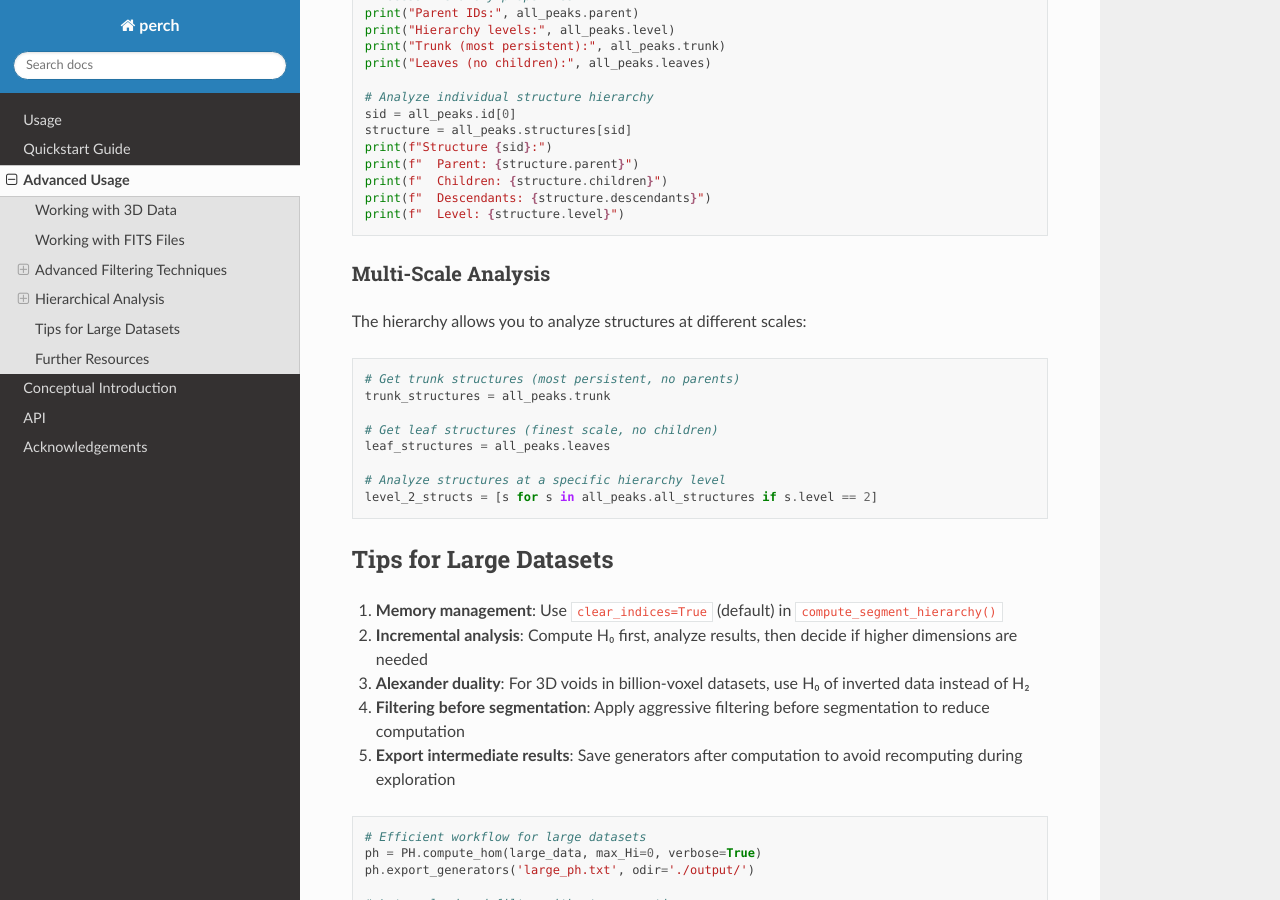
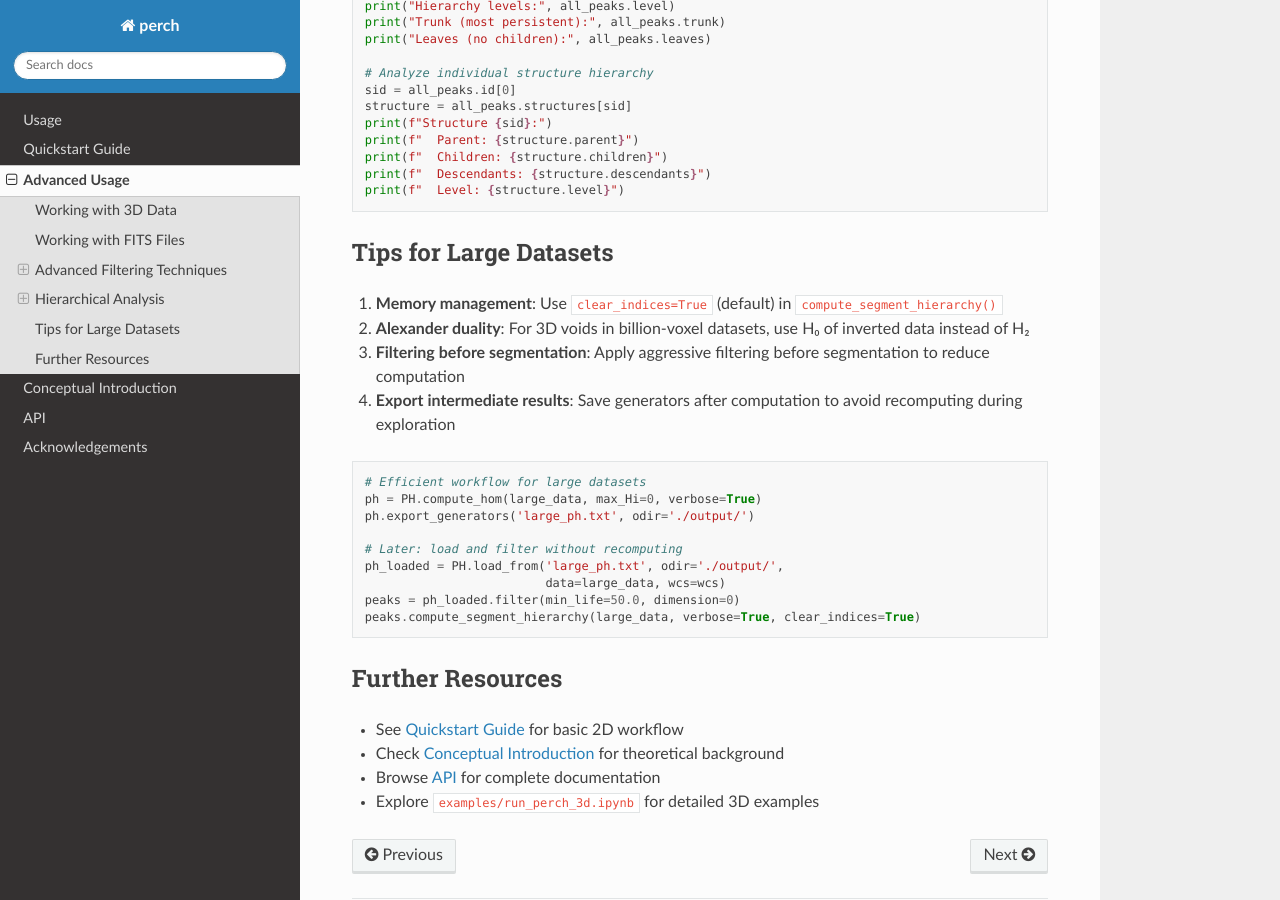
Before and after one commit to theo-oneill/perch, a Sphinx documentation site: the page built from docs/source/advanced.rst, in a window 1280 px wide and 900 px high, scrolled down 2805 px. Built offline with Sphinx 7.4.7 and the Read the Docs theme 3.1.0, drawn with Linux system fonts in a browser that asks for light colours; some of the changed text lies outside the part shown.

Commit message:
docs: tighten phrasing and trim redundant sections
- advanced: drop Multi-Scale Analysis subsection and renumber large-dataset tips
- concepts: refine parent/trunk definitions; remove Alexander Duality section
- quickstart: reorder filtering strategies by recommendation

Co-Authored-By: Claude Opus 4.7 (1M context) <noreply@anthropic.com>

```diff
--- a/docs/source/advanced.rst
+++ b/docs/source/advanced.rst
@@ -150,34 +150,17 @@ After segmentation, you can explore the hierarchical relationships between struc
    print(f"  Descendants: {structure.descendants}")
    print(f"  Level: {structure.level}")
 
-Multi-Scale Analysis
-~~~~~~~~~~~~~~~~~~~~
-
-The hierarchy allows you to analyze structures at different scales:
-
-.. code-block:: python
-
-   # Get trunk structures (most persistent, no parents)
-   trunk_structures = all_peaks.trunk
-
-   # Get leaf structures (finest scale, no children)
-   leaf_structures = all_peaks.leaves
-
-   # Analyze structures at a specific hierarchy level
-   level_2_structs = [s for s in all_peaks.all_structures if s.level == 2]
 
 Tips for Large Datasets
 ------------------------
 
 1. **Memory management**: Use ``clear_indices=True`` (default) in ``compute_segment_hierarchy()``
 
-2. **Incremental analysis**: Compute H₀ first, analyze results, then decide if higher dimensions are needed
+2. **Alexander duality**: For 3D voids in billion-voxel datasets, use H₀ of inverted data instead of H₂
 
-3. **Alexander duality**: For 3D voids in billion-voxel datasets, use H₀ of inverted data instead of H₂
+3. **Filtering before segmentation**: Apply aggressive filtering before segmentation to reduce computation
 
-4. **Filtering before segmentation**: Apply aggressive filtering before segmentation to reduce computation
-
-5. **Export intermediate results**: Save generators after computation to avoid recomputing during exploration
+4. **Export intermediate results**: Save generators after computation to avoid recomputing during exploration
 
 .. code-block:: python
 
```
Also changed, not shown: other parts of docs/source/advanced.rst (+1 -1 lines), docs/source/concepts.rst (+2 -10 lines), docs/source/quickstart.rst (+5 -4 lines).
